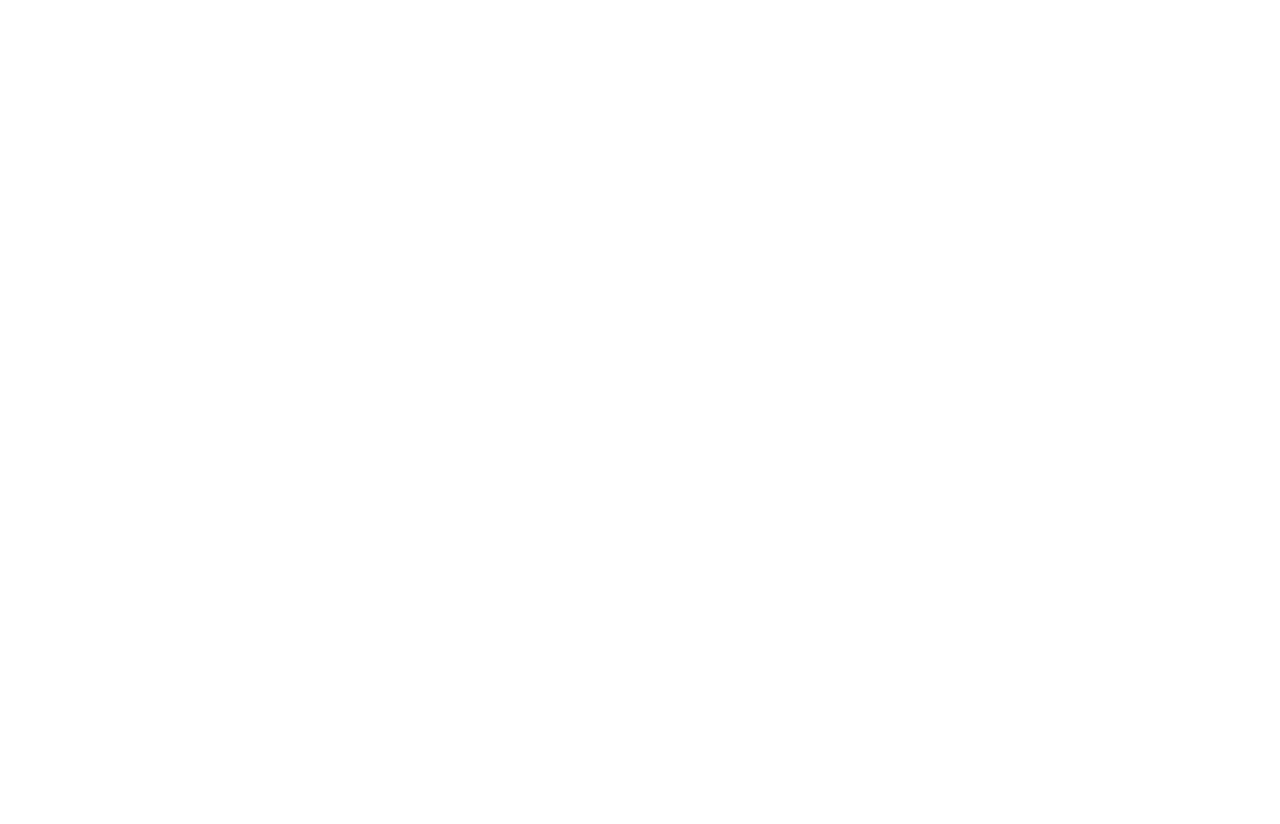
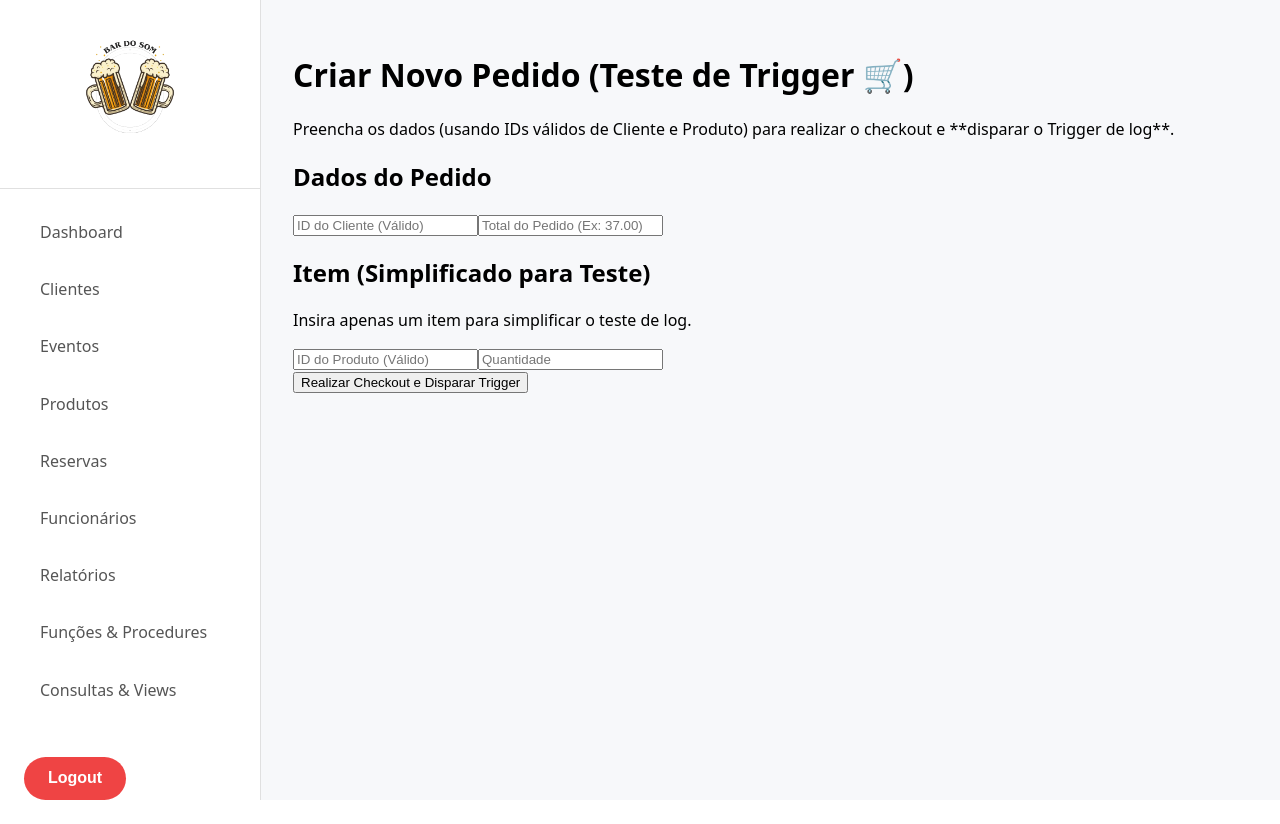
Before and after one commit to juliamariateixeiraa/Bar-do-Som, a React (Vite) app in the folder Frontend/my-react-app/: page /pedidos in a window 1280 px wide. Before the commit this address had no page. Before the commit the page ends 800 px from the top, so only its background shows below. Built offline with nearby package versions, Linux system fonts and the light colour scheme.

Commit message:
Ajustes para o trigger 1

```diff
--- a/Frontend/my-react-app/src/App.jsx
+++ b/Frontend/my-react-app/src/App.jsx
@@ -1,9 +1,8 @@
-// src/App.jsx
 import React from 'react';
 import { Routes, Route, Navigate } from 'react-router-dom';
 import LoginPage from './LoginPage';
 import DashboardPage from './DashboardPage';
-import DashboardContent from './DashboardContent'; // Importe o novo componente
+import DashboardContent from './DashboardContent';
 import ClientesPage from './ClientesPage';
 import EventosPage from './EventosPage';
 import ProdutosPage from './ProdutosPage';
@@ -12,6 +11,8 @@
 import RelatoriosPage from './RelatoriosPage';
 import FuncoesProcedures from './FuncoesProcedures';
 import ConsultasViews from './ConsultasViews';
+// CORREÇÃO: Importa PedidosPage do arquivo PedidosPage.jsx
+import PedidosPage from './PedidosPage.jsx';
 
 function App() {
   return (
@@ -26,11 +27,15 @@
         {/* Rotas "filhas" que serão renderizadas dentro do <Outlet> */}
         <Route path="dashboard" element={<DashboardContent />} />
         <Route path="clientes" element={<ClientesPage />} />
+        <Route path="pedidos" element={<PedidosPage />} />
         <Route path="eventos" element={<EventosPage />} />
         <Route path="produtos" element={<ProdutosPage />} />
         <Route path="reservas" element={<ReservasPage />} />
         <Route path="funcionarios" element={<FuncionariosPage />} />
-        <Route path="relatorios" element={<RelatoriosPage />} /><Route path="/funcoes-procedures" element={<FuncoesProcedures />} /><Route path="/consultas-views" element={<ConsultasViews />} />
+        {/* Rotas ajustadas para remover a barra inicial "/" */}
+        <Route path="relatorios" element={<RelatoriosPage />} />
+        <Route path="funcoes-procedures" element={<FuncoesProcedures />} />
+        <Route path="consultas-views" element={<ConsultasViews />} />
       </Route>
     </Routes>
   );
--- /dev/null
+++ b/Frontend/my-react-app/src/PedidosPage.jsx
@@ -0,0 +1,148 @@
+import React, { useState } from 'react';
+
+// O endpoint do PedidoController é /pedidos
+const API_BASE = 'http://localhost:8080';
+
+function PedidosPage() {
+    // Estados para os campos do formulário
+    const [idCliente, setIdCliente] = useState('');
+    const [total, setTotal] = useState('');
+    const [idProduto, setIdProduto] = useState(''); // Simplificação para teste
+    const [quantidade, setQuantidade] = useState(''); // Simplificação para teste
+
+    const [loading, setLoading] = useState(false);
+    const [resultado, setResultado] = useState(null);
+
+    const handleSubmit = async (e) => {
+        e.preventDefault();
+
+        if (!idCliente || !total || !idProduto || !quantidade) {
+            setResultado({ erro: 'Por favor, preencha todos os campos.' });
+            return;
+        }
+
+        setLoading(true);
+        setResultado(null);
+
+        // Constrói o corpo da requisição conforme a classe CheckoutRequest do Controller
+        const checkoutRequest = {
+            idCliente: parseInt(idCliente),
+            total: parseFloat(total),
+            itens: [
+                {
+                    idProduto: parseInt(idProduto),
+                    quantidade: parseInt(quantidade)
+                }
+            ]
+        };
+
+        try {
+            const response = await fetch(`${API_BASE}/pedidos/checkout`, {
+                method: 'POST',
+                headers: {
+                    'Content-Type': 'application/json',
+                },
+                body: JSON.stringify(checkoutRequest),
+            });
+
+            // O Controller retorna uma String de sucesso ou erro (ResponseEntity<String>)
+            const data = await response.text();
+
+            if (!response.ok) {
+                throw new Error(data || "Erro desconhecido ao realizar checkout.");
+            }
+
+            // Sucesso: Trigger disparado!
+            setResultado({ sucesso: true, mensagem: data });
+
+            // Limpa os campos após o sucesso
+            setIdCliente('');
+            setTotal('');
+            setIdProduto('');
+            setQuantidade('');
+
+
+        } catch (error) {
+            setResultado({ erro: error.message || "Erro de rede/servidor." });
+        } finally {
+            setLoading(false);
+        }
+    };
+
+    return (
+        <div className="pedidos-container p-6 bg-gray-50 min-h-screen">
+            <h1 className="text-3xl font-bold text-gray-800 mb-6 border-b pb-2">
+                Criar Novo Pedido (Teste de Trigger 🛒)
+            </h1>
+            <p className="text-gray-600 mb-8">
+                Preencha os dados (usando IDs válidos de Cliente e Produto) para realizar o checkout e **disparar o Trigger de log**.
+            </p>
+
+            <form onSubmit={handleSubmit} className="pedido-form max-w-lg bg-white p-8 rounded-xl shadow-lg">
+
+                <h2 className="text-xl font-semibold text-gray-700 mb-4 border-b pb-2">Dados do Pedido</h2>
+                <div className="space-y-4">
+                    <input
+                        type="number"
+                        placeholder="ID do Cliente (Válido)"
+                        value={idCliente}
+                        onChange={(e) => setIdCliente(e.target.value)}
+                        required
+                        className="w-full p-3 border border-gray-300 rounded-lg focus:ring-blue-500 focus:border-blue-500"
+                    />
+                    <input
+                        type="number"
+                        placeholder="Total do Pedido (Ex: 37.00)"
+                        step="0.01"
+                        value={total}
+                        onChange={(e) => setTotal(e.target.value)}
+                        required
+                        className="w-full p-3 border border-gray-300 rounded-lg focus:ring-blue-500 focus:border-blue-500"
+                    />
+                </div>
+
+                <h2 className="text-xl font-semibold text-gray-700 mt-6 mb-4 border-b pb-2">Item (Simplificado para Teste)</h2>
+                <p className="text-sm text-gray-500 mb-4">Insira apenas um item para simplificar o teste de log.</p>
+                <div className="space-y-4">
+                    <input
+                        type="number"
+                        placeholder="ID do Produto (Válido)"
+                        value={idProduto}
+                        onChange={(e) => setIdProduto(e.target.value)}
+                        required
+                        className="w-full p-3 border border-gray-300 rounded-lg focus:ring-blue-500 focus:border-blue-500"
+                    />
+                    <input
+                        type="number"
+                        placeholder="Quantidade"
+                        value={quantidade}
+                        onChange={(e) => setQuantidade(e.target.value)}
+                        required
+                        className="w-full p-3 border border-gray-300 rounded-lg focus:ring-blue-500 focus:border-blue-500"
+                    />
+                </div>
+
+                <button
+                    type="submit"
+                    disabled={loading}
+                    className={`mt-6 w-full py-3 px-4 font-semibold rounded-lg text-white transition duration-200 ${
+                        loading ? 'bg-gray-400 cursor-not-allowed' : 'bg-green-600 hover:bg-green-700 shadow-md'
+                    }`}
+                >
+                    {loading ? 'Processando...' : 'Realizar Checkout e Disparar Trigger'}
+                </button>
+            </form>
+
+            {/* Bloco de Resultado */}
+            {resultado && (
+                <div className={`mt-8 p-4 rounded-lg shadow-md ${resultado.sucesso ? 'bg-green-100 border border-green-400 text-green-700' : 'bg-red-100 border border-red-400 text-red-700'}`}>
+                    <h3 className="font-bold mb-1">{resultado.sucesso ? '✅ Sucesso!' : '❌ Falha!'}</h3>
+                    <p className="whitespace-pre-wrap">{resultado.mensagem || resultado.erro}</p>
+                    {resultado.erro && <small className="block mt-2">Verifique se o ID do Cliente/Produto existe e se o Backend está rodando.</small>}
+                </div>
+            )}
+        </div>
+    );
+}
+
+export default PedidosPage;
```
Also changed, not shown: Frontend/my-react-app/src/FuncoesProcedures.jsx (+21 -18 lines).
